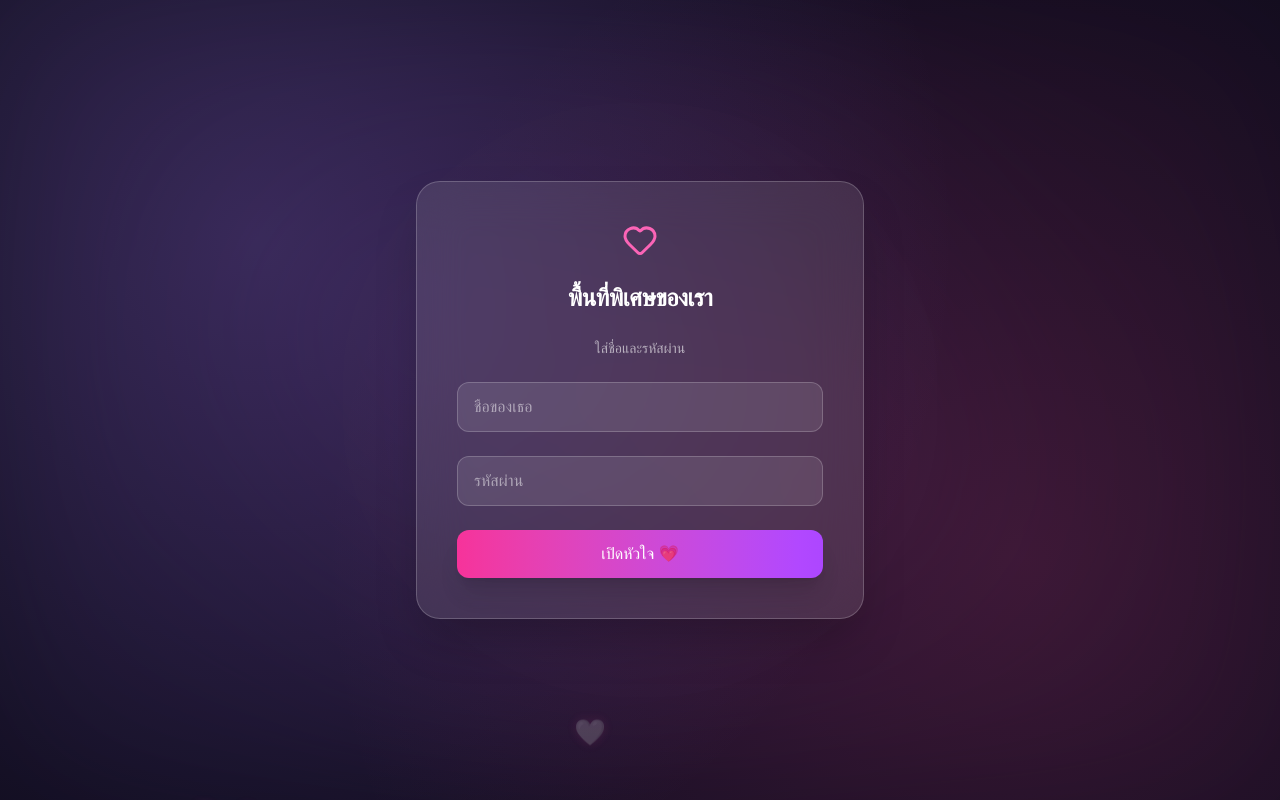
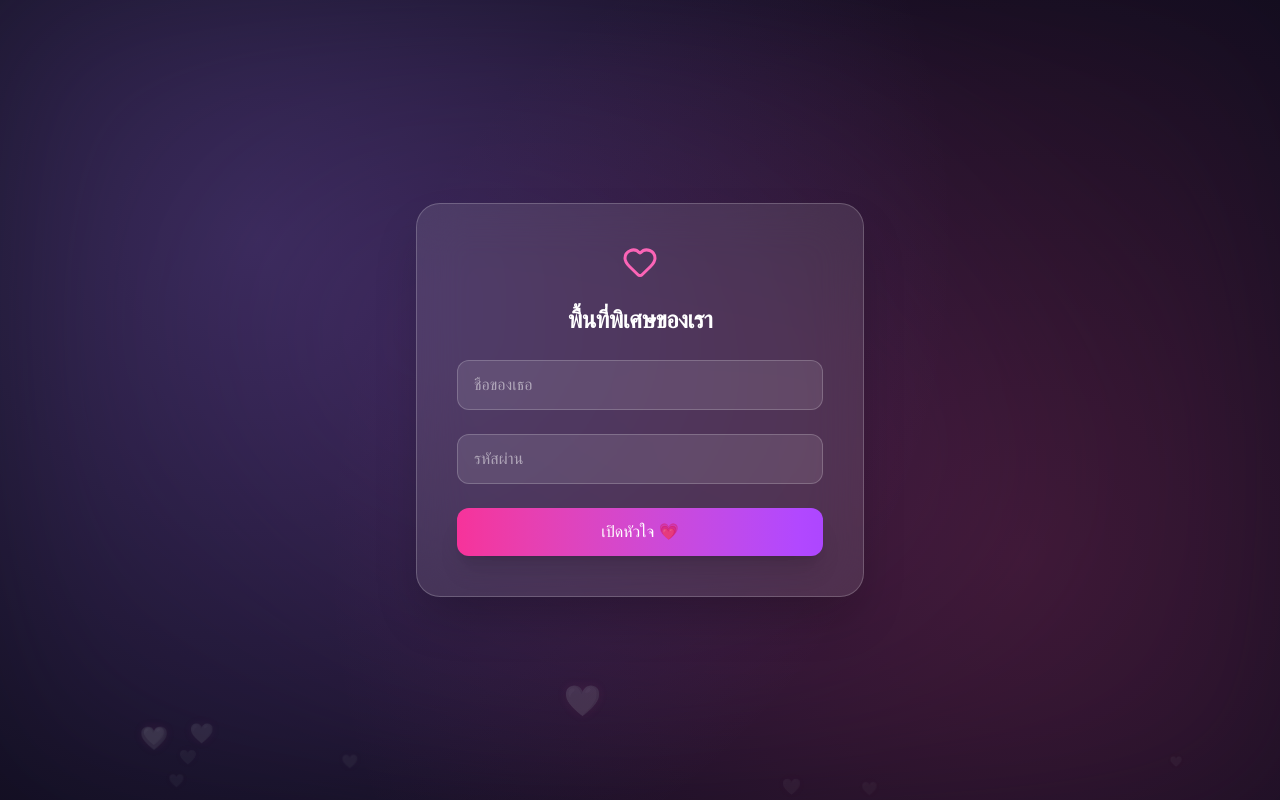
Before and after one commit to BoatGT-9/Happy-Valentine, a Next.js app: page / in a window 1280 px wide. Built offline with nearby package versions, Linux system fonts and the light colour scheme; a web font is replaced by a local one.

Commit message:
Refactor page component to optimize heart generation and improve scene management

```diff
--- a/app/page.tsx
+++ b/app/page.tsx
@@ -1,4 +1,5 @@
 "use client";
+
 type Heart = {
   x: number;
   size: number;
@@ -6,9 +7,10 @@ type Heart = {
   delay: number;
   opacity: number;
 };
-import { useEffect, useState } from "react";
+
+import { useEffect, useMemo, useState } from "react";
 import { motion, AnimatePresence } from "framer-motion";
-import { Lock, Heart } from "lucide-react";
+import { Lock, Heart as HeartIcon } from "lucide-react";
 
 export default function Page() {
   const [isLogin, setIsLogin] = useState(false);
@@ -20,46 +22,14 @@ export default function Page() {
 
   const ANNIVERSARY_PASSWORD = "03012026";
 
-  useEffect(() => {
-    const layers = [
-      { count: 12, size: [10, 16], opacity: [0.12, 0.22], speed: [28, 36] },
-      { count: 10, size: [16, 22], opacity: [0.18, 0.32], speed: [22, 30] },
-      { count: 8, size: [22, 32], opacity: [0.25, 0.45], speed: [16, 22] },
-    ];
+  const isMobile =
+    typeof window !== "undefined" && window.innerWidth < 768;
 
-    const Arr = layers.flatMap((layer) =>
-      Array.from({ length: layer.count }).map(() => ({
-        x: 5 + Math.random() * 90,
-        size:
-          layer.size[0] +
-          Math.random() * (layer.size[1] - layer.size[0]),
-        duration:
-          layer.speed[0] +
-          Math.random() * (layer.speed[1] - layer.speed[0]),
-        delay: Math.random() * 12,
-        opacity:
-          layer.opacity[0] +
-          Math.random() * (layer.opacity[1] - layer.opacity[0]),
-      }))
-    );
-
-    setHearts(Arr);
-  }, []);
-
-  useEffect(() => {
-    const onKey = (e: { key: string; }) => {
-      if (e.key === "ArrowRight") setStep((s) => Math.min(s + 1, scenes.length - 1));
-      if (e.key === "ArrowLeft") setStep((s) => Math.max(s - 1, 0));
-    };
-    window.addEventListener("keydown", onKey);
-    return () => window.removeEventListener("keydown", onKey);
-  }, []);
-  const scenes = [
+  // 🎯 Scene memoization
+  const scenes = useMemo(
+    () => [
       { title: `สวัสดี ${name}` },
-    {
-      // title: "เรื่องราวของเรา",
-      content: "ทุกความทรงจำที่มีเธออยู่ด้วย ทำให้โลกใบนี้อ่อนโยนขึ้นเสมอ",
-    },
+      { content: "ทุกความทรงจำที่มีเธออยู่ด้วย ทำให้โลกใบนี้อ่อนโยนขึ้นเสมอ" },
       {
         title: "วันแรกที่เราเจอกัน",
         content: `เราเจอกันครั้งแรกตอนเสิร์ต Cocktail เนอะ ${name} ยังจำได้อยู่ไหมนะ`,
@@ -79,8 +49,38 @@ export default function Page() {
         content:
           "ขอให้ปีนี้เป็นปีที่ดีสำหรับเรา และขอให้ความรักของเรายิ่งใหญ่ขึ้นทุกวันนะ",
       },
+    ],
+    [name]
+  );
 
+  // 💕 Hearts optimized generator
+  useEffect(() => {
+    const layers = isMobile
+      ? [{ count: 4, size: [12, 18], opacity: [0.25, 0.4], speed: [30, 38] }]
+      : [
+          { count: 12, size: [10, 16], opacity: [0.12, 0.22], speed: [28, 36] },
+          { count: 10, size: [16, 22], opacity: [0.18, 0.32], speed: [22, 30] },
+          { count: 8, size: [22, 32], opacity: [0.25, 0.45], speed: [16, 22] },
         ];
+
+    const Arr = layers.flatMap((layer) =>
+      Array.from({ length: layer.count }).map(() => ({
+        x: Math.random() * 100,
+        size:
+          layer.size[0] +
+          Math.random() * (layer.size[1] - layer.size[0]),
+        duration:
+          layer.speed[0] +
+          Math.random() * (layer.speed[1] - layer.speed[0]),
+        delay: Math.random() * 10,
+        opacity:
+          layer.opacity[0] +
+          Math.random() * (layer.opacity[1] - layer.opacity[0]),
+      }))
+    );
+
+    setHearts(Arr);
+  }, [isMobile]);
 
   const handleLogin = () => {
     if (!name) return setError("กรุณาใส่ชื่อ");
@@ -93,52 +93,30 @@ export default function Page() {
   return (
     <div className="relative min-h-screen w-full overflow-hidden bg-[#0f0c1d] flex items-center justify-center px-6 text-white">
 
-      {/* 🌫 Ambient light */}
-      {/* 🌫 Ambient base light */}
+      {/* Ambient base */}
       <div className="absolute inset-0 bg-[radial-gradient(circle_at_20%_30%,rgba(167,139,250,0.20),transparent_60%),radial-gradient(circle_at_80%_70%,rgba(236,72,153,0.15),transparent_60%)]" />
 
-      {/* ✨ Moving glow layer */}
+      {/* Heavy glow only desktop */}
+      {!isMobile && (
         <motion.div
           className="absolute inset-0 bg-[radial-gradient(circle_at_30%_40%,rgba(168,85,247,0.35),transparent_65%),radial-gradient(circle_at_70%_60%,rgba(236,72,153,0.25),transparent_65%)] blur-3xl"
-        animate={{
-          opacity: [0.2, 0.55, 0.2],
-          backgroundPosition: ["0% 0%", "100% 100%", "0% 0%"],
-        }}
-        transition={{
-          duration: 22,
-          repeat: Infinity,
-          ease: "easeInOut",
-        }}
+          animate={{ opacity: [0.25, 0.55, 0.25] }}
+          transition={{ duration: 18, repeat: Infinity, ease: "linear" }}
         />
+      )}
 
-      {/* 🌙 Soft haze */}
-      <motion.div
-        className="absolute inset-0 bg-[radial-gradient(circle_at_50%_50%,rgba(255,255,255,0.05),transparent_70%)] blur-2xl"
-        animate={{ opacity: [0.05, 0.25, 0.05] }}
-        transition={{ duration: 16, repeat: Infinity, ease: "easeInOut" }}
-      />
-
-      {/* 💕 Floating hearts (luxury soft) */}
+      {/* 💕 Floating hearts */}
       <div className="fixed inset-0 pointer-events-none z-50 overflow-hidden">
         {hearts.map((heart, i) => (
           <motion.div
             key={i}
-            initial={{
-              x: `${heart.x}vw`,
-              y: "110vh",
-              opacity: 0,
-              scale: 0.6,
-            }}
-            animate={{
-              y: "-20vh",
-              opacity: [0, heart.opacity, 0],
-              scale: [0.6, 1, 0.4],
-            }}
+            initial={{ x: `${heart.x}vw`, y: "110vh", opacity: 0 }}
+            animate={{ y: "-20vh", opacity: [0, heart.opacity, 0] }}
             transition={{
-              duration: heart.duration,
+              duration: heart.duration + 8,
               delay: heart.delay,
               repeat: Infinity,
-              ease: "easeInOut",
+              ease: "linear",
             }}
             className="absolute select-none"
             style={{
@@ -151,34 +129,28 @@ export default function Page() {
         ))}
       </div>
 
-
-
-      {/* 🎵 Background music */}
-      <audio autoPlay loop>
-        <source src="https://www.youtube.com/watch?v=IQt4cPkgUhk" type="audio/mpeg" />
+      {/* 🎵 music */}
+      <audio autoPlay loop playsInline>
+        <source src="/music.mp3" type="audio/mpeg" />
       </audio>
 
       {!isLogin && (
         <motion.div
-          initial={{ opacity: 0, scale: 0.95, y: 30 }}
+          initial={{ opacity: 0, scale: 0.96, y: 15 }}
           animate={{ opacity: 1, scale: 1, y: 0 }}
-          transition={{ duration: 1 }}
+          transition={{ duration: 0.5, ease: "easeOut" }}
           className="relative z-10 w-full max-w-md bg-white/10 backdrop-blur-xl border border-white/20 p-10 rounded-3xl space-y-6 text-center shadow-2xl"
         >
           <div className="flex justify-center">
-            <Heart className="w-9 h-9 text-pink-400" />
+            <HeartIcon className="w-9 h-9 text-pink-400" />
           </div>
 
           <h1 className="text-2xl font-semibold tracking-tight">
             พื้นที่พิเศษของเรา
           </h1>
 
-          <p className="text-white/60 text-sm">
-            ใส่ชื่อและรหัสผ่าน
-          </p>
-
           <input
-            className="w-full bg-white/10 border border-white/20 rounded-xl px-4 py-3 focus:outline-none focus:ring-2 focus:ring-pink-400"
+            className="w-full bg-white/10 border border-white/20 rounded-xl px-4 py-3"
             placeholder="ชื่อของเธอ"
             value={name}
             onChange={(e) => setName(e.target.value)}
@@ -186,7 +158,7 @@ export default function Page() {
 
           <input
             type="password"
-            className="w-full bg-white/10 border border-white/20 rounded-xl px-4 py-3 focus:outline-none focus:ring-2 focus:ring-pink-400"
+            className="w-full bg-white/10 border border-white/20 rounded-xl px-4 py-3"
             placeholder="รหัสผ่าน"
             value={password}
             onChange={(e) => setPassword(e.target.value)}
@@ -195,10 +167,9 @@ export default function Page() {
           {error && <p className="text-red-400 text-sm">{error}</p>}
 
           <motion.button
-            whileHover={{ scale: 1.05 }}
             whileTap={{ scale: 0.95 }}
             onClick={handleLogin}
-            className="w-full py-3 bg-gradient-to-r from-pink-500 to-purple-500 text-white rounded-xl font-medium shadow-xl"
+            className="w-full py-3 bg-gradient-to-r from-pink-500 to-purple-500 rounded-xl font-medium shadow-xl"
           >
             เปิดหัวใจ 💗
           </motion.button>
@@ -209,63 +180,48 @@ export default function Page() {
         <AnimatePresence mode="wait">
           <motion.div
             key={step}
-            initial={{ opacity: 0, y: 15, scale: 0.98 }}
-            animate={{ opacity: 1, y: 0, scale: 1 }}
-            exit={{ opacity: 0, y: -15, scale: 0.98 }}
-            transition={{ duration: 0.45, ease: "easeOut" }}
+            initial={{ opacity: 0, y: 12 }}
+            animate={{ opacity: 1, y: 0 }}
+            exit={{ opacity: 0, y: -12 }}
+            transition={{ duration: 0.35, ease: "linear" }}
             className="relative z-10 max-w-3xl text-center space-y-12 will-change-transform transform-gpu"
           >
-
             <h2 className="text-3xl font-medium">
               {scenes[step].title}
             </h2>
 
             {scenes[step].content && (
-              <p className="text-lg leading-relaxed text-white/70">
+              <p className="text-lg text-white/70">
                 {scenes[step].content}
               </p>
             )}
 
-
             {step < scenes.length - 1 && (
-              <div className="flex justify-center items-center gap-6">
-
+              <div className="flex justify-center gap-6">
                 {step > 0 && (
                   <motion.button
-                    whileHover={{ scale: 1.06 }}
                     whileTap={{ scale: 0.95 }}
                     onClick={() => setStep((s) => s - 1)}
-                    className="px-10 py-3 bg-white/10 border border-white/20 backdrop-blur text-white rounded-full text-lg font-medium shadow-lg hover:bg-white/20 transition"
+                    className="px-10 py-3 bg-white/10 border border-white/20 rounded-full"
                   >
                     ← ย้อนกลับ
                   </motion.button>
                 )}
+
                 <motion.button
-                  whileHover={{ scale: 1.06 }}
                   whileTap={{ scale: 0.95 }}
                   onClick={() => setStep((s) => s + 1)}
-                  className="px-14 py-3 bg-gradient-to-r from-pink-500 to-purple-500 hover:brightness-110 text-white rounded-full text-lg font-medium shadow-xl"
+                  className="px-14 py-3 bg-gradient-to-r from-pink-500 to-purple-500 rounded-full shadow-xl"
                 >
                   ต่อไป →
                 </motion.button>
               </div>
             )}
 
-
             {step === scenes.length - 1 && (
-
-              <motion.p
-                initial={{ opacity: 0, scale: 0.95 }}
-                animate={{ opacity: 1, scale: 1 }}
-                transition={{ duration: 1.5 }}
-                className="text-pink-300 text-xl font-medium"
-              >
-                <h1 className="text-4xl font-semibold tracking-tight bg-gradient-to-r from-pink-400 to-purple-400 text-transparent bg-clip-text">
-                  รักเธอเสมอ {name}
+              <h1 className="text-4xl font-semibold bg-gradient-to-r from-pink-400 to-purple-400 text-transparent bg-clip-text">
+                รักเธอเสมอ {name} 🤍
               </h1>
-
-                ขอบคุณที่เข้ามาเป็นความสุขในชีวิต 🤍
-              </motion.p>
             )}
           </motion.div>
         </AnimatePresence>
```
Lines whose indentation alone changed are shown as unchanged.
